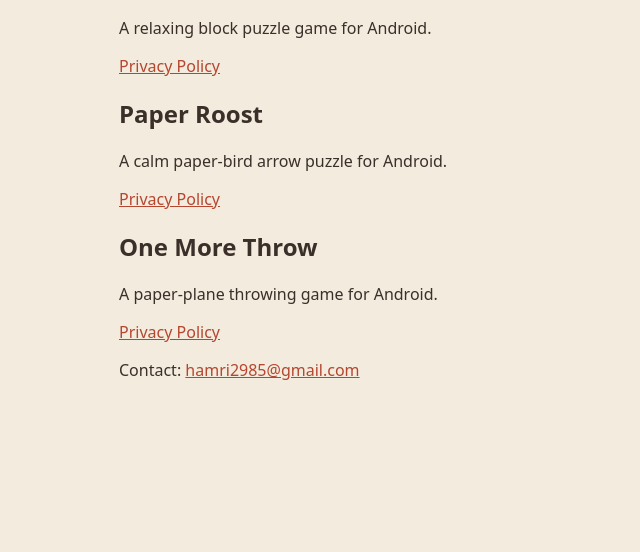
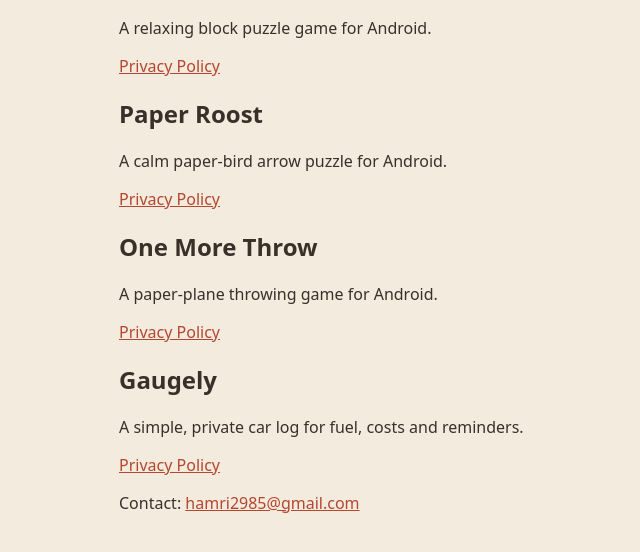
Before and after one commit to hamri0307/hamri0307.github.io, a plain HTML site: page index.html in a window 1280 px wide. Shown: the part 140-692 px from the top of the page, without its empty margins (201-841 px from the left). Drawn offline with Linux system fonts and the light colour scheme.

Commit message:
Add Gaugely description and privacy link

```diff
--- a/index.html
+++ b/index.html
@@ -20,6 +20,9 @@
 <h2>One More Throw</h2>
 <p>A paper-plane throwing game for Android.</p>
 <p><a href="one-more-throw-privacy.html">Privacy Policy</a></p>
+  <h2>Gaugely</h2>
+<p>A simple, private car log for fuel, costs and reminders.</p>
+<p><a href="gaugely-privacy.html">Privacy Policy</a></p>
 <p>Contact: <a href="mailto:hamri2985@gmail.com">hamri2985@gmail.com</a></p>
 </body>
 </html>
```
